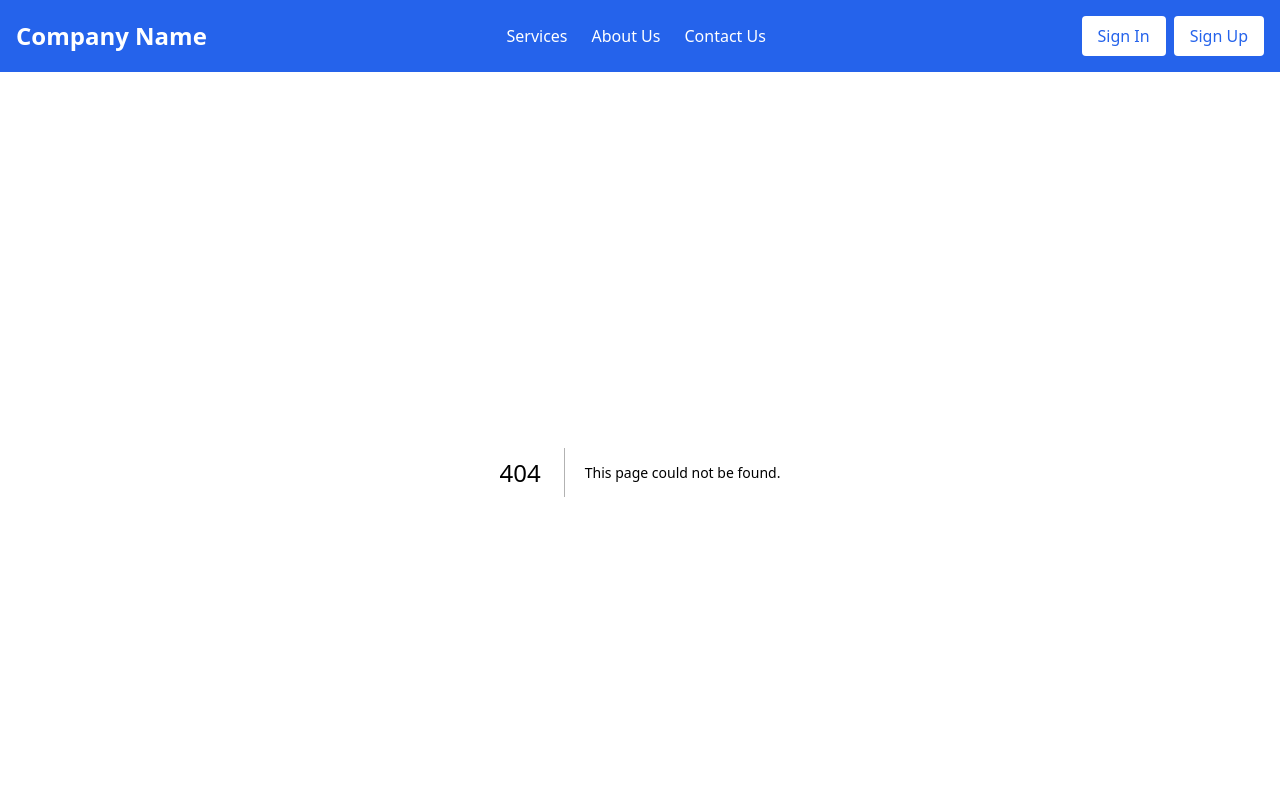
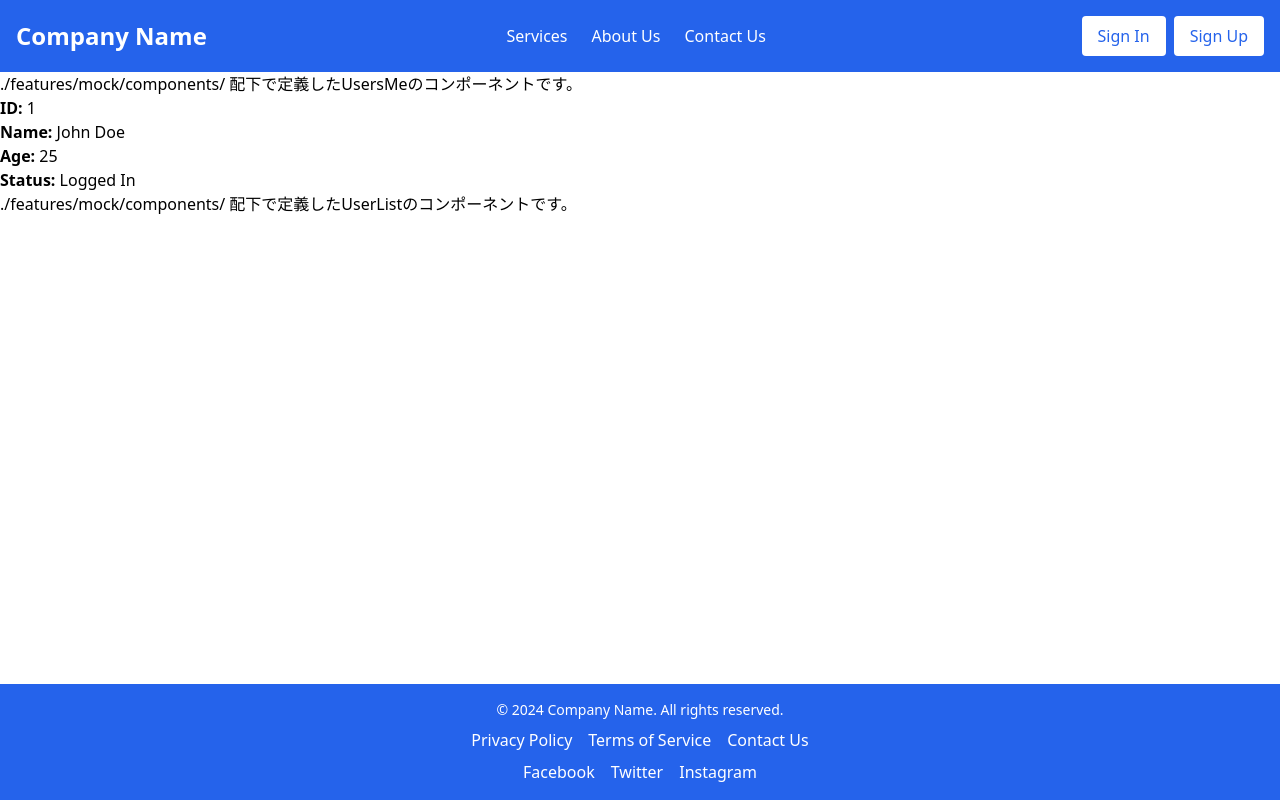
Before and after one commit to takeuchima0/nextjs_authjs_demo, a Next.js app: page /mock/users in a window 1280 px wide. Before the commit this address had no page. Shown: the top 800 px of the page. Built offline with nearby package versions, Linux system fonts and the light colour scheme.

Commit message:
fix: feature/components

```diff
--- /dev/null
+++ b/app/mock/users/page.tsx
@@ -0,0 +1,23 @@
+import * as MockUser from '@/features/mock/components/index';
+
+import React from 'react';
+
+const MockUserPage = () => {
+  // ここでAPIリクエストを行い必要なデータを取得する。
+  const userData = {
+    id: 1,
+    name: 'John Doe',
+    age: 25,
+    isLogin: true,
+  };
+
+  return (
+    <div>
+      {/* 取得したデータはpropsとして1つにまとめ、feature/components側に渡す。 */}
+      <MockUser.UsersMe {...userData} />
+      <MockUser.UserList />
+    </div>
+  );
+};
+
+export default MockUserPage;
--- /dev/null
+++ b/features/mock/components/UserList/UserList.tsx
@@ -0,0 +1,11 @@
+import React from 'react';
+
+const UserList = () => {
+  return (
+    <div>
+      ./features/mock/components/ 配下で定義したUserListのコンポーネントです。
+    </div>
+  );
+};
+
+export default UserList;
--- /dev/null
+++ b/features/mock/components/UsersMe/UsersMe.tsx
@@ -0,0 +1,32 @@
+import React from 'react';
+
+type UserProps = {
+  id: number;
+  name: string;
+  age: number;
+  isLogin: boolean;
+};
+
+const UsersMe: React.FC<UserProps> = ({ id, name, age, isLogin }) => {
+  return (
+    <div className="">
+      <p>
+        ./features/mock/components/ 配下で定義したUsersMeのコンポーネントです。
+      </p>
+      <p>
+        <strong>ID:</strong> {id}
+      </p>
+      <p>
+        <strong>Name:</strong> {name}
+      </p>
+      <p>
+        <strong>Age:</strong> {age}
+      </p>
+      <p>
+        <strong>Status:</strong> {isLogin ? 'Logged In' : 'Logged Out'}
+      </p>
+    </div>
+  );
+};
+
+export default UsersMe;
--- /dev/null
+++ b/features/mock/components/index.tsx
@@ -0,0 +1,4 @@
+import UsersMe from './UsersMe/UsersMe';
+import UserList from './UserList/UserList';
+
+export { UsersMe, UserList };
```
